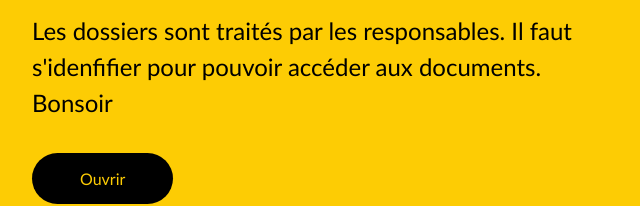
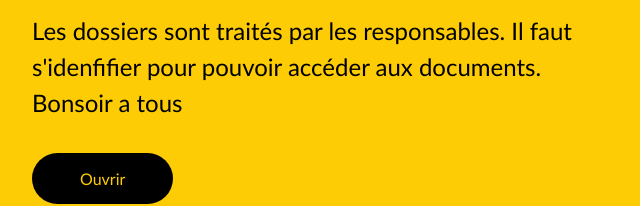
Before and after one commit to hatembendahmen/ddlot3, a plain HTML site: page index.html in a window 1280 px wide. Shown: the part 388-594 px from the top of the page, 0-640 px from the left. Drawn offline with Linux system fonts and the light colour scheme.

Commit message:
ajout bonsoir tous

```diff
--- a/index.html
+++ b/index.html
@@ -19,7 +19,7 @@
           <h1>DDLOT</h1>
           <p>
             Les dossiers sont traités par les responsables.
-            Il faut s'idenfifier pour pouvoir accéder aux documents. Bonsoir
+            Il faut s'idenfifier pour pouvoir accéder aux documents. Bonsoir a tous
           </p>
           <button>Ouvrir</button>
         </div>
```
